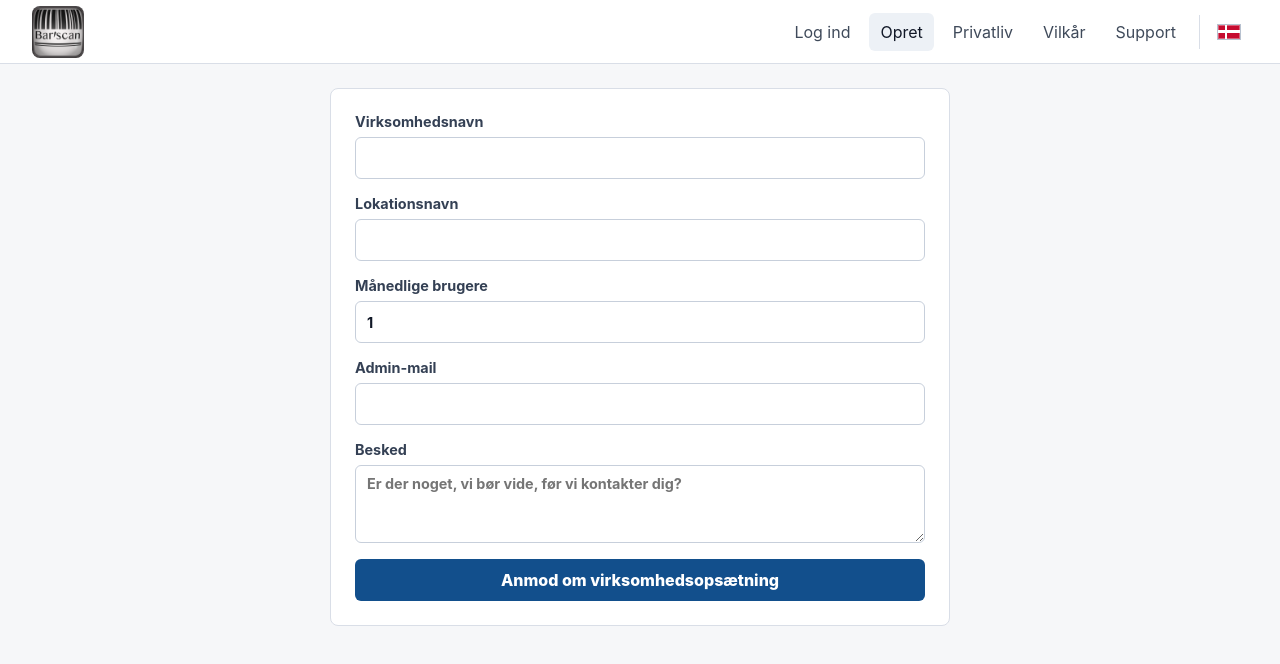
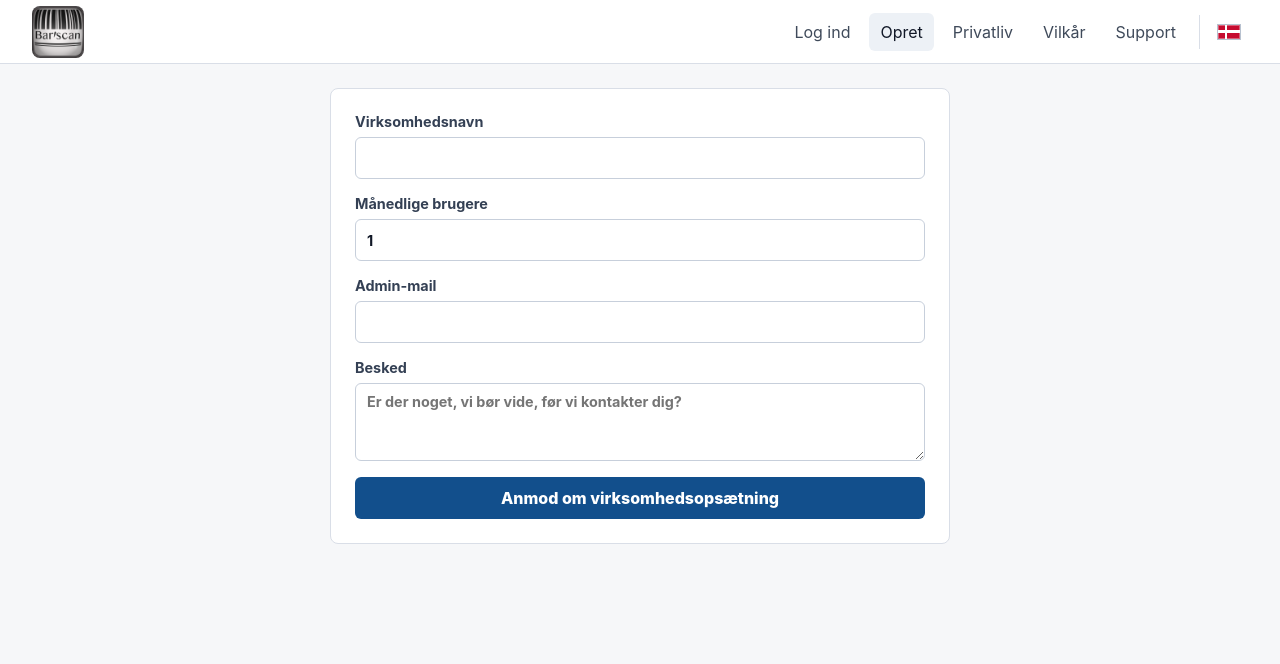
Before and after one commit to Sekionn/bar-scan-frontend, a React (Vite) app: page /signup in a window 1280 px wide. Shown: the top 664 px of the page. Built offline with nearby package versions, Linux system fonts and the light colour scheme.

Commit message:
update signup page

```diff
--- a/src/api/client.ts
+++ b/src/api/client.ts
@@ -246,7 +246,6 @@ export function login(payload: { username: string; password: string }) {
 
 export function requestContactSignup(payload: {
   companyName: string;
-  locationName: string;
   allowedUserCount: number;
   adminEmail: string;
   message: string;
--- a/src/i18n/translations.ts
+++ b/src/i18n/translations.ts
@@ -129,14 +129,13 @@ export const translations = {
     'signup.title': 'Oprettelse',
     'signup.copy': 'Fortæl os, hvad du har brug for. Vi opretter virksomheds-/adminopsætningen og kontakter admin-mailen for at aftale betaling manuelt.',
     'signup.companyName': 'Virksomhedsnavn',
-    'signup.locationName': 'Lokationsnavn',
     'signup.monthlyUsers': 'Månedlige brugere',
     'signup.adminEmail': 'Admin-mail',
     'signup.message': 'Besked',
     'signup.messagePlaceholder': 'Er der noget, vi bør vide, før vi kontakter dig?',
     'signup.request': 'Anmod om virksomhedsopsætning',
     'signup.sending': 'Sender anmodning...',
-    'signup.required': 'Virksomhedsnavn, lokationsnavn og admin-mail er påkrævet.',
+    'signup.required': 'Virksomhedsnavn og admin-mail er påkrævet.',
     'signup.userCount': 'Tilladt brugerantal skal være mindst 1.',
     'signup.failed': 'Oprettelse mislykkedes.',
     'signupSubmitted.eyebrow': 'Kontakt anmodet',
@@ -332,14 +331,13 @@ export const translations = {
     'signup.title': 'Signup',
     'signup.copy': 'Tell us what you need. We will create the company/admin setup and contact the admin email to arrange payment manually.',
     'signup.companyName': 'Company name',
-    'signup.locationName': 'Location name',
     'signup.monthlyUsers': 'Monthly users',
     'signup.adminEmail': 'Admin email',
     'signup.message': 'Message',
     'signup.messagePlaceholder': 'Anything we should know before contacting you?',
     'signup.request': 'Request company setup',
     'signup.sending': 'Sending request...',
-    'signup.required': 'Company name, location name, and admin email are required.',
+    'signup.required': 'Company name and admin email are required.',
     'signup.userCount': 'Allowed user count must be at least 1.',
     'signup.failed': 'Signup failed.',
     'signupSubmitted.eyebrow': 'Contact requested',
--- a/src/pages/signup/SignupPage.tsx
+++ b/src/pages/signup/SignupPage.tsx
@@ -8,7 +8,6 @@ export function SignupPage() {
   const navigate = useNavigate();
   const { t } = useTranslation();
   const [companyName, setCompanyName] = useState('');
-  const [locationName, setLocationName] = useState('');
   const [allowedUserCount, setAllowedUserCount] = useState(1);
   const [adminEmail, setAdminEmail] = useState('');
   const [message, setMessage] = useState('');
@@ -18,7 +17,7 @@ export function SignupPage() {
   async function handleSignupRequest() {
     setError('');
 
-    if (!companyName || !locationName || !adminEmail) {
+    if (!companyName || !adminEmail) {
       setError(t('signup.required'));
       return;
     }
@@ -33,7 +32,6 @@ export function SignupPage() {
     try {
       const signup = await requestContactSignup({
         companyName,
-        locationName,
         allowedUserCount,
         adminEmail,
         message,
@@ -55,10 +53,6 @@ export function SignupPage() {
           <input value={companyName} onChange={(event) => setCompanyName(event.target.value)} required />
         </label>
         <label>
-          {t('signup.locationName')}
-          <input value={locationName} onChange={(event) => setLocationName(event.target.value)} required />
-        </label>
-        <label>
           {t('signup.monthlyUsers')}
           <input min={1} type="number" value={allowedUserCount} onChange={(event) => setAllowedUserCount(Number(event.target.value))} required />
         </label>
```
